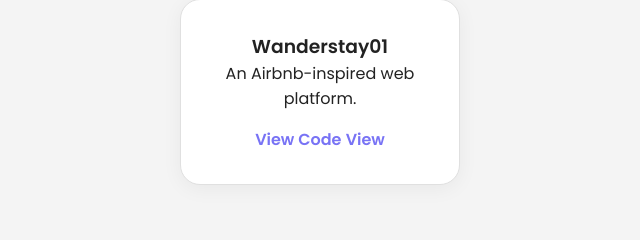
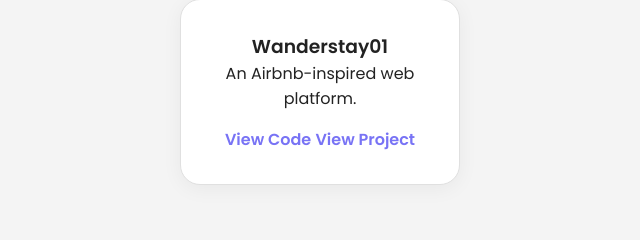
Before and after one commit to ayushy740/portfolio, a plain HTML site: page index.html in a window 1280 px wide. Shown: the part 1035-1275 px from the top of the page, 320-960 px from the left. Drawn offline with nearby package versions, Linux system fonts and the light colour scheme.

Commit message:
Updated wanderlust project links

```diff
--- a/index.html
+++ b/index.html
@@ -36,7 +36,7 @@
         <h3>Wanderstay01</h3>
         <p> An Airbnb-inspired web platform.</p>
         <a href="https://github.com/ayushy740/WanderStay01" target="_blank">View Code</a>
-        <a href="https://wanderstay01-1.onrender.com/listings" target="_blank">View</a>
+        <a href="https://wanderstay01.onrender.com" target="_blank">View Project</a>
       </div>
 
   </section>
```
